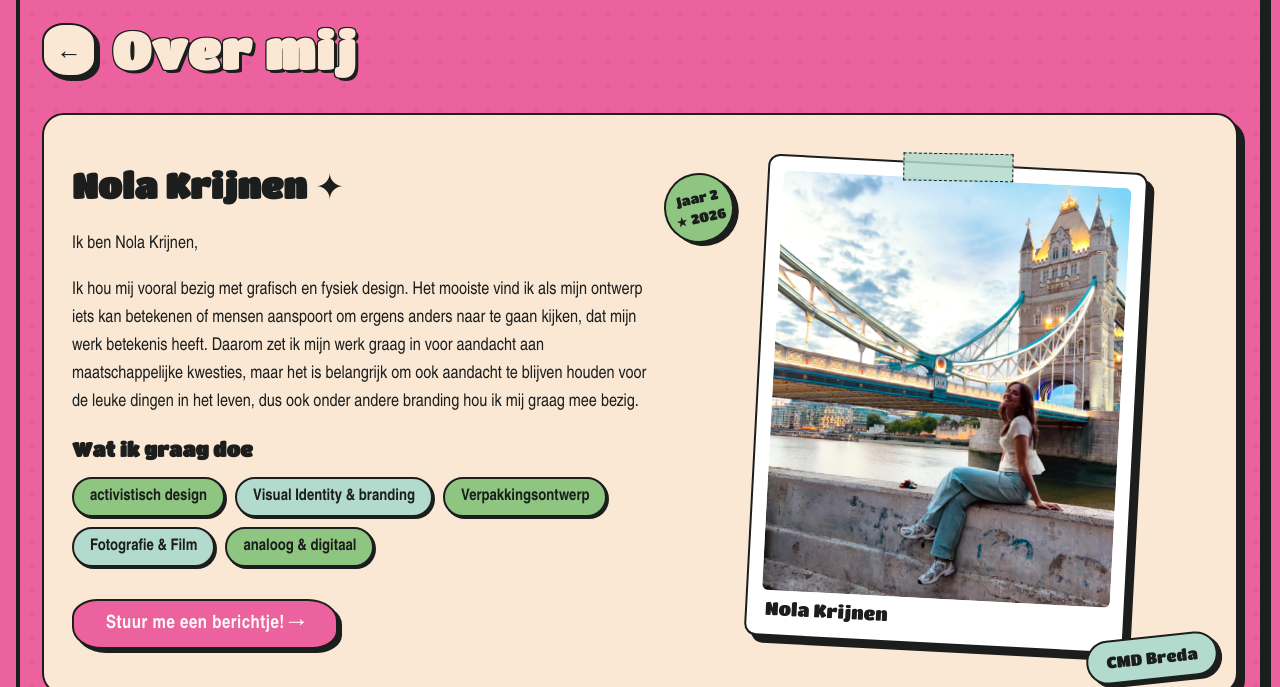
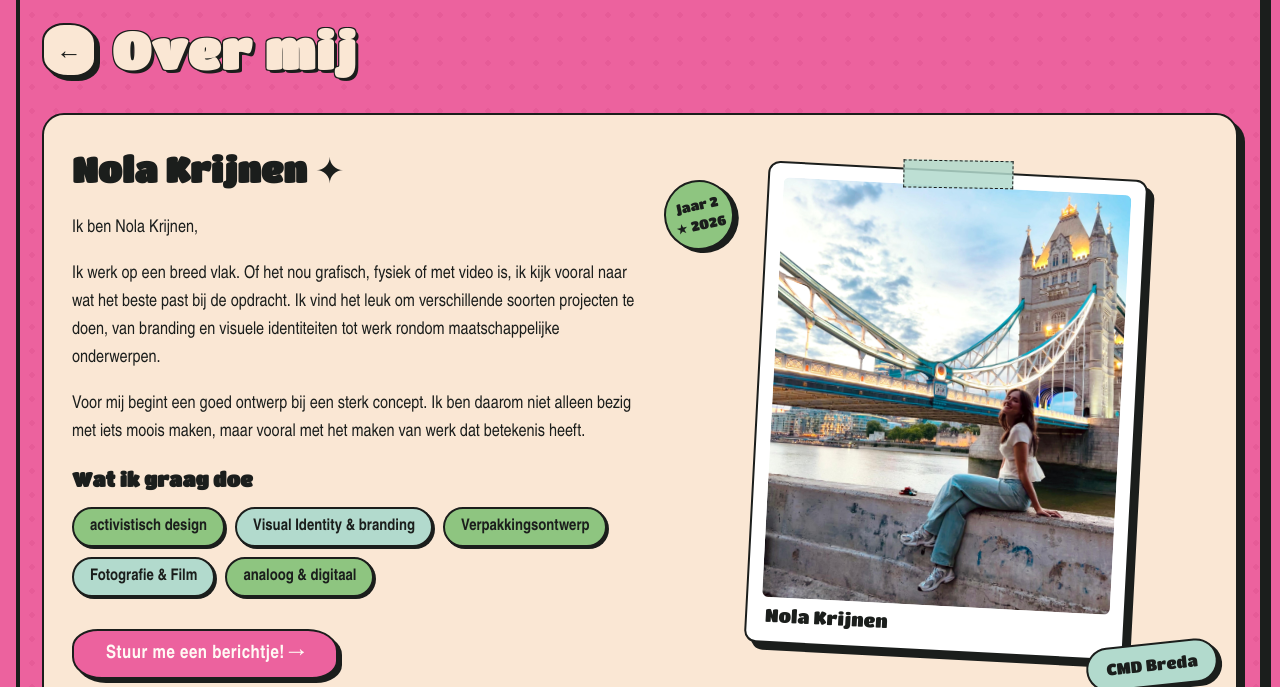
Before and after one commit to NolaDesign/portfolio, a plain HTML site: page index.html in a window 1280 px wide. Both pictures are taken after a click on the button "Over mij". Shown: the part 113-800 px from the top of the page. Drawn offline with Linux system fonts and the light colour scheme.

Commit message:
Add files via upload

```diff
--- a/index.html
+++ b/index.html
@@ -1518,14 +1518,17 @@
             </p>
 
             <p class="about-paragraph">
-              Ik hou mij vooral bezig met grafisch en fysiek design.
-              Het mooiste vind ik als mijn ontwerp iets kan betekenen
-              of mensen aanspoort om ergens anders naar te gaan kijken,
-              dat mijn werk betekenis heeft. Daarom zet ik mijn werk
-              graag in voor aandacht aan maatschappelijke kwesties,
-              maar het is belangrijk om ook aandacht te blijven houden
-              voor de leuke dingen in het leven, dus ook onder andere
-              branding hou ik mij graag mee bezig.
+              Ik werk op een breed vlak. Of het nou grafisch, fysiek
+              of met video is, ik kijk vooral naar wat het beste past
+              bij de opdracht. Ik vind het leuk om verschillende soorten
+              projecten te doen, van branding en visuele identiteiten
+              tot werk rondom maatschappelijke onderwerpen.
+            </p>
+
+            <p class="about-paragraph">
+              Voor mij begint een goed ontwerp bij een sterk concept.
+              Ik ben daarom niet alleen bezig met iets moois maken,
+              maar vooral met het maken van werk dat betekenis heeft.
             </p>
 
             <div class="skills-section">
@@ -1764,7 +1767,7 @@
                 class="btn-pill btn-mint"
                 style="width: 100%; font-size: 1.2rem;"
               >
-                Verstuur Bericht 🚀
+                Verstuur Bericht
               </button>
 
               <div
```
